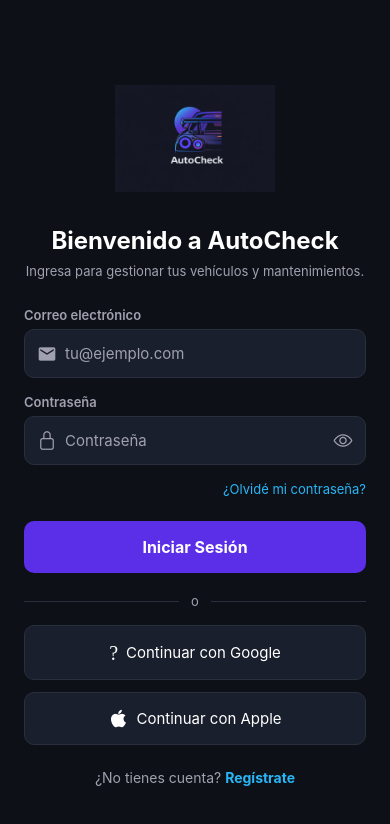
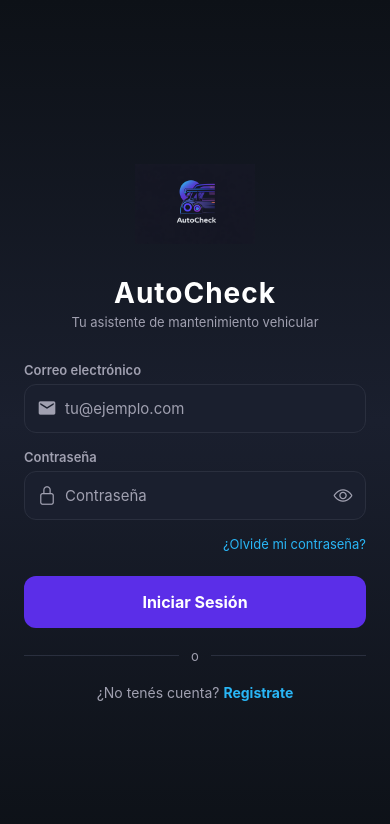
Before and after one commit to JoseRCerdas17/AutoCheck-APP, a React Native app in the folder mobile/: screen /Login in a window 390 px wide. Shown: the top 824 px of the page. Built offline with nearby package versions, Linux system fonts and the light colour scheme.

Commit message:
feat: login mejorado con animaciones

```diff
--- a/mobile/src/screens/LoginScreen.js
+++ b/mobile/src/screens/LoginScreen.js
@@ -1,9 +1,11 @@
-import React, { useState } from 'react';
+import React, { useState, useRef, useEffect } from 'react';
 import {
   View, Text, TextInput, TouchableOpacity,
-  StyleSheet, Alert, ActivityIndicator, KeyboardAvoidingView, Platform, Image
+  StyleSheet, Alert, ActivityIndicator,
+  KeyboardAvoidingView, Platform, Image, Animated
 } from 'react-native';
 import { Ionicons, MaterialIcons } from '@expo/vector-icons';
+import { LinearGradient } from 'expo-linear-gradient';
 import AsyncStorage from '@react-native-async-storage/async-storage';
 import api from '../services/api';
 
@@ -12,12 +14,33 @@
   const [password, setPassword] = useState('');
   const [loading, setLoading] = useState(false);
   const [showPassword, setShowPassword] = useState(false);
+  const [emailFocused, setEmailFocused] = useState(false);
+  const [passwordFocused, setPasswordFocused] = useState(false);
+
+  // Animaciones
+  const logoAnim = useRef(new Animated.Value(0)).current;
+  const formAnim = useRef(new Animated.Value(0)).current;
+  const buttonAnim = useRef(new Animated.Value(1)).current;
+
+  useEffect(() => {
+    Animated.sequence([
+      Animated.timing(logoAnim, { toValue: 1, duration: 600, useNativeDriver: true }),
+      Animated.timing(formAnim, { toValue: 1, duration: 500, useNativeDriver: true }),
+    ]).start();
+  }, []);
 
   const handleLogin = async () => {
     if (!email || !password) {
       Alert.alert('Error', 'Por favor completá todos los campos');
       return;
     }
+
+    // Animación del botón
+    Animated.sequence([
+      Animated.timing(buttonAnim, { toValue: 0.95, duration: 100, useNativeDriver: true }),
+      Animated.timing(buttonAnim, { toValue: 1, duration: 100, useNativeDriver: true }),
+    ]).start();
+
     setLoading(true);
     try {
       const response = await api.post('/auth/login', { email, password });
@@ -33,21 +56,38 @@
   };
 
   return (
-    <KeyboardAvoidingView style={styles.container} behavior={Platform.OS === 'ios' ? 'padding' : 'height'}>
+    <LinearGradient colors={['#0D1117', '#1A1F2E', '#0D1117']} style={styles.container}>
+      <KeyboardAvoidingView style={styles.flex} behavior={Platform.OS === 'ios' ? 'padding' : 'height'}>
         <View style={styles.inner}>
 
+          {/* Logo animado */}
+          <Animated.View style={[styles.logoContainer, {
+            opacity: logoAnim,
+            transform: [{
+              translateY: logoAnim.interpolate({ inputRange: [0, 1], outputRange: [-30, 0] })
+            }]
+          }]}>
             <Image
               source={require('../../assets/LogoAutoCheck.png')}
               style={styles.logo}
               resizeMode="contain"
             />
+            <Text style={styles.title}>AutoCheck</Text>
+            <Text style={styles.subtitle}>Tu asistente de mantenimiento vehicular</Text>
+          </Animated.View>
 
-        <Text style={styles.title}>Bienvenido a AutoCheck</Text>
-        <Text style={styles.subtitle}>Ingresa para gestionar tus vehículos y mantenimientos.</Text>
+          {/* Formulario animado */}
+          <Animated.View style={[styles.form, {
+            opacity: formAnim,
+            transform: [{
+              translateY: formAnim.interpolate({ inputRange: [0, 1], outputRange: [30, 0] })
+            }]
+          }]}>
 
+            {/* Email */}
             <Text style={styles.label}>Correo electrónico</Text>
-        <View style={styles.inputContainer}>
-          <MaterialIcons name="email" size={20} color="#A0A0B0" style={styles.icon} />
+            <View style={[styles.inputContainer, emailFocused && styles.inputFocused]}>
+              <MaterialIcons name="email" size={20} color={emailFocused ? '#5B2EE8' : '#A0A0B0'} style={styles.icon} />
               <TextInput
                 style={styles.input}
                 placeholder="tu@ejemplo.com"
@@ -56,12 +96,15 @@
                 onChangeText={setEmail}
                 keyboardType="email-address"
                 autoCapitalize="none"
+                onFocus={() => setEmailFocused(true)}
+                onBlur={() => setEmailFocused(false)}
               />
             </View>
 
+            {/* Contraseña */}
             <Text style={styles.label}>Contraseña</Text>
-        <View style={styles.inputContainer}>
-          <Ionicons name="lock-closed-outline" size={20} color="#A0A0B0" style={styles.icon} />
+            <View style={[styles.inputContainer, passwordFocused && styles.inputFocused]}>
+              <Ionicons name="lock-closed-outline" size={20} color={passwordFocused ? '#5B2EE8' : '#A0A0B0'} style={styles.icon} />
               <TextInput
                 style={styles.input}
                 placeholder="Contraseña"
@@ -69,6 +112,8 @@
                 value={password}
                 onChangeText={setPassword}
                 secureTextEntry={!showPassword}
+                onFocus={() => setPasswordFocused(true)}
+                onBlur={() => setPasswordFocused(false)}
               />
               <TouchableOpacity onPress={() => setShowPassword(!showPassword)}>
                 <Ionicons name={showPassword ? 'eye-off-outline' : 'eye-outline'} size={20} color="#A0A0B0" />
@@ -79,69 +124,67 @@
               <Text style={styles.forgotText}>¿Olvidé mi contraseña?</Text>
             </TouchableOpacity>
 
-        <TouchableOpacity style={styles.button} onPress={handleLogin} disabled={loading}>
-          {loading ? <ActivityIndicator color="#fff" /> : <Text style={styles.buttonText}>Iniciar Sesión</Text>}
+            {/* Botón de login */}
+            <Animated.View style={{ transform: [{ scale: buttonAnim }] }}>
+              <TouchableOpacity
+                style={[styles.button, loading && styles.buttonDisabled]}
+                onPress={handleLogin}
+                disabled={loading}
+              >
+                {loading
+                  ? <ActivityIndicator color="#fff" />
+                  : <Text style={styles.buttonText}>Iniciar Sesión</Text>
+                }
               </TouchableOpacity>
+            </Animated.View>
 
+            {/* Divider */}
             <View style={styles.dividerContainer}>
               <View style={styles.divider} />
               <Text style={styles.dividerText}>o</Text>
               <View style={styles.divider} />
             </View>
 
-        <TouchableOpacity style={styles.socialButton}>
-          <MaterialIcons name="google" size={20} color="#fff" style={styles.icon} />
-          <Text style={styles.socialText}>Continuar con Google</Text>
-        </TouchableOpacity>
-
-        <TouchableOpacity style={styles.socialButtonApple}>
-          <Ionicons name="logo-apple" size={20} color="#fff" style={styles.icon} />
-          <Text style={styles.socialText}>Continuar con Apple</Text>
-        </TouchableOpacity>
-
+            {/* Registro */}
             <TouchableOpacity onPress={() => navigation.navigate('Register')}>
               <Text style={styles.registerText}>
-            ¿No tienes cuenta? <Text style={styles.registerLink}>Regístrate</Text>
+                ¿No tenés cuenta? <Text style={styles.registerLink}>Registrate</Text>
               </Text>
             </TouchableOpacity>
 
+          </Animated.View>
         </View>
       </KeyboardAvoidingView>
+    </LinearGradient>
   );
 }
 
 const styles = StyleSheet.create({
-  container: { flex: 1, backgroundColor: '#0D1117' },
+  container: { flex: 1 },
+  flex: { flex: 1 },
   inner: { flex: 1, padding: 24, justifyContent: 'center' },
-  logo: { width: 160, height: 160, alignSelf: 'center', marginBottom: 8 },
-  title: { fontSize: 24, fontWeight: 'bold', color: '#FFFFFF', textAlign: 'center', marginBottom: 8 },
-  subtitle: { fontSize: 13, color: '#A0A0B0', textAlign: 'center', marginBottom: 28 },
+  logoContainer: { alignItems: 'center', marginBottom: 32 },
+  logo: { width: 120, height: 120, marginBottom: 12 },
+  title: { fontSize: 28, fontWeight: 'bold', color: '#FFFFFF', letterSpacing: 1 },
+  subtitle: { fontSize: 13, color: '#A0A0B0', marginTop: 4, textAlign: 'center' },
+  form: {},
   label: { fontSize: 13, fontWeight: '600', color: '#A0A0B0', marginBottom: 6 },
   inputContainer: {
     flexDirection: 'row', alignItems: 'center',
-    borderWidth: 1, borderColor: '#2A2F3E', borderRadius: 10,
+    borderWidth: 1, borderColor: '#2A2F3E', borderRadius: 12,
     paddingHorizontal: 12, marginBottom: 16, backgroundColor: '#1A1F2E'
   },
+  inputFocused: { borderColor: '#5B2EE8' },
   icon: { marginRight: 8 },
   input: { flex: 1, paddingVertical: 14, fontSize: 15, color: '#FFFFFF' },
   forgotPassword: { alignItems: 'flex-end', marginBottom: 24 },
   forgotText: { color: '#29B6F6', fontSize: 13 },
-  button: { backgroundColor: '#5B2EE8', borderRadius: 10, padding: 16, alignItems: 'center', marginBottom: 20 },
+  button: { backgroundColor: '#5B2EE8', borderRadius: 12, padding: 16, alignItems: 'center', marginBottom: 20 },
+  buttonDisabled: { opacity: 0.7 },
   buttonText: { color: '#fff', fontSize: 16, fontWeight: 'bold' },
-  dividerContainer: { flexDirection: 'row', alignItems: 'center', marginBottom: 16 },
+  dividerContainer: { flexDirection: 'row', alignItems: 'center', marginBottom: 20 },
   divider: { flex: 1, height: 1, backgroundColor: '#2A2F3E' },
   dividerText: { marginHorizontal: 12, color: '#A0A0B0', fontSize: 13 },
-  socialButton: {
-    flexDirection: 'row', justifyContent: 'center',
-    borderWidth: 1, borderColor: '#2A2F3E', borderRadius: 10,
-    padding: 14, alignItems: 'center', marginBottom: 12, backgroundColor: '#1A1F2E'
-  },
-  socialButtonApple: {
-    flexDirection: 'row', justifyContent: 'center',
-    borderWidth: 1, borderColor: '#2A2F3E', borderRadius: 10,
-    padding: 14, alignItems: 'center', marginBottom: 24, backgroundColor: '#1A1F2E'
-  },
-  socialText: { fontSize: 15, color: '#fff' },
   registerText: { textAlign: 'center', color: '#A0A0B0', fontSize: 14 },
   registerLink: { color: '#29B6F6', fontWeight: 'bold' },
 });
```
Lines whose indentation alone changed are shown as unchanged.
